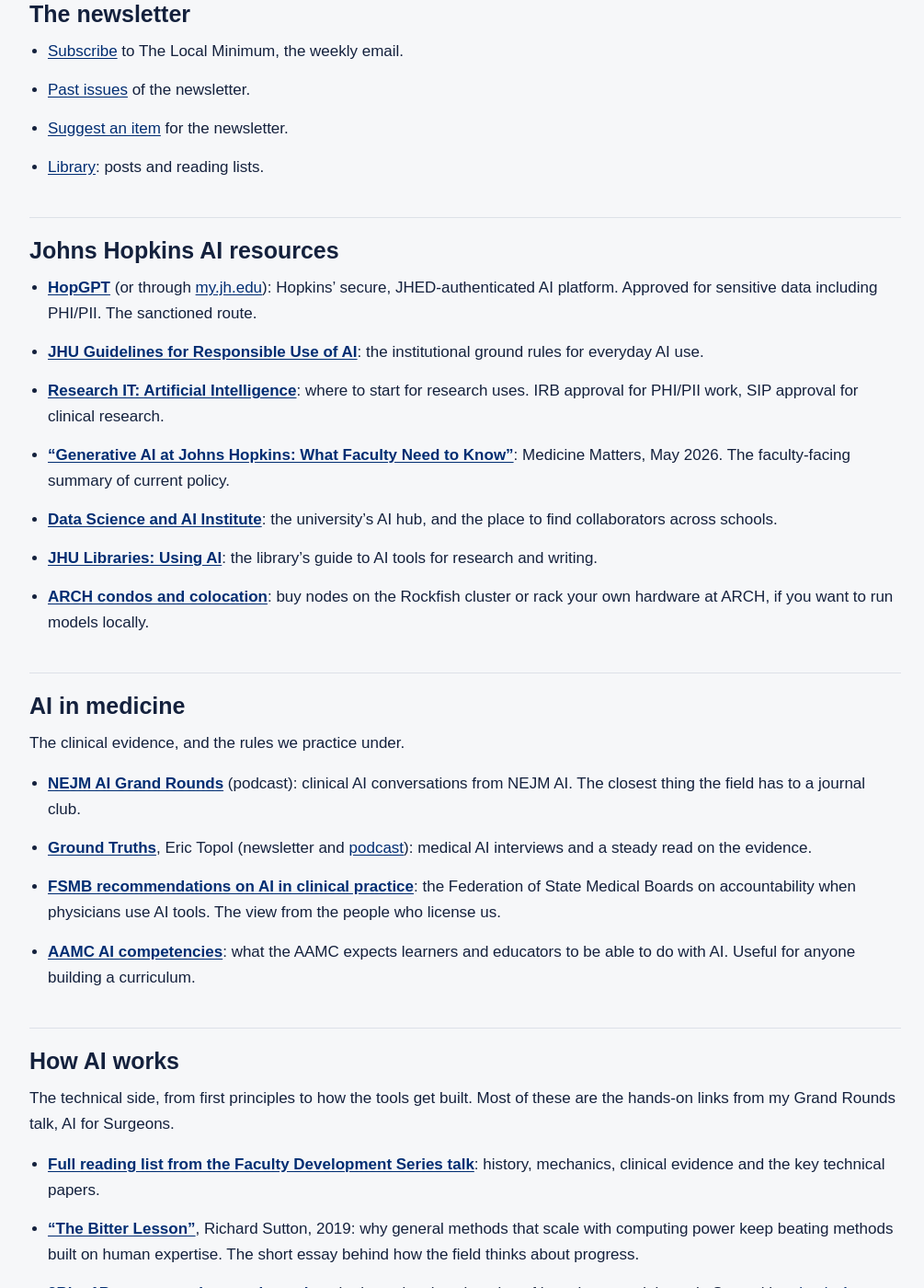
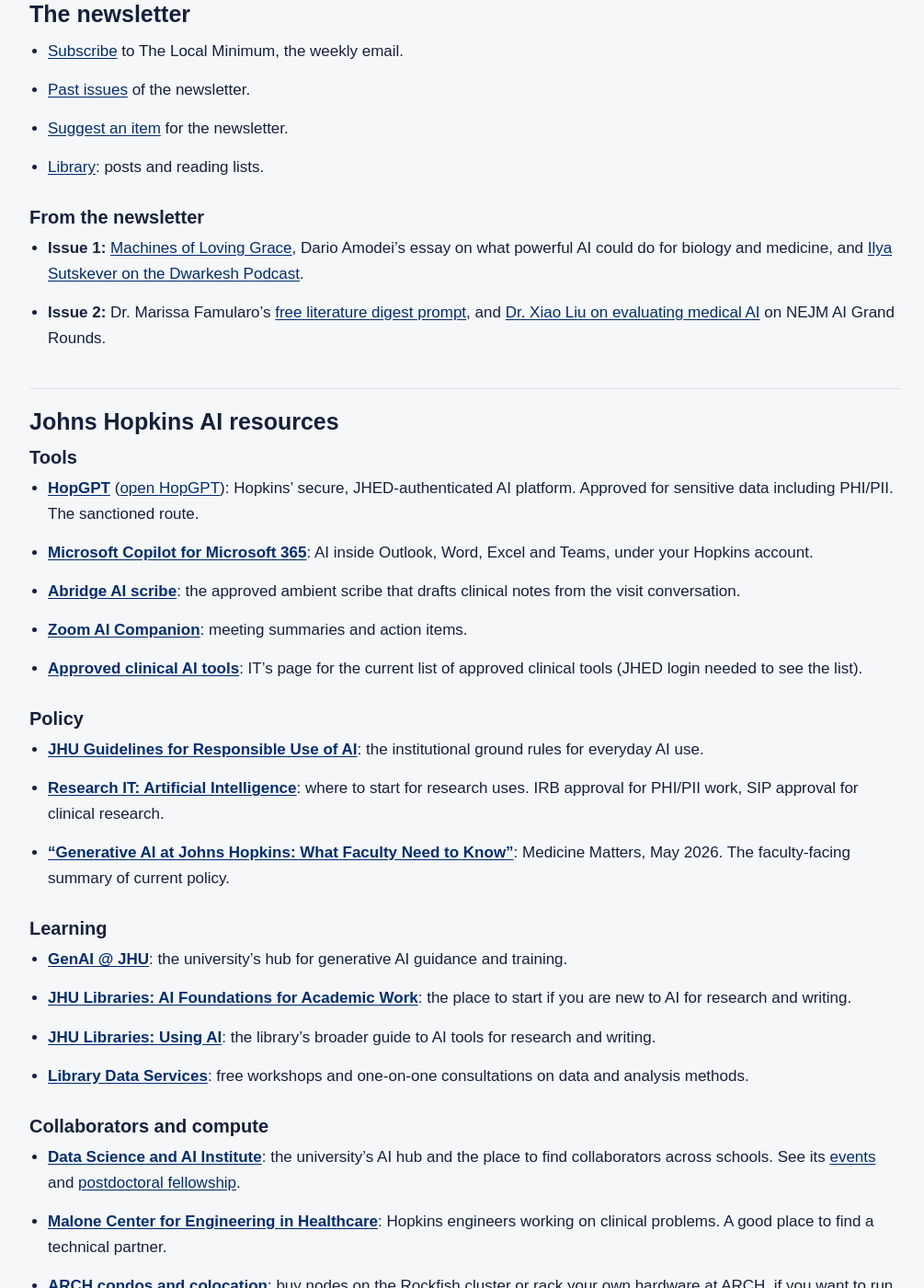
Before and after one commit to davidstonko/ai-surgery, a Jekyll site: the page built from docs/resources/index.md, in a window 1280 px wide and 1400 px high, scrolled down 253 px. Shown: the whole window at 92% size, without its empty margins (134-1139 px from the left). Built offline with Jekyll 4.4.1, drawn with Linux system fonts in a browser that asks for light colours; some of the changed text lies outside the part shown.

Commit message:
Resources: Hopkins tools, policy, learning, collaborators; evaluation checklist; from the newsletter
Co-Authored-By: Claude Opus 5.5 <noreply@anthropic.com>
Claude-Session: https://claude.ai/code/session_01CC9uqAMJHVu3pkJefiANJN

```diff
--- a/docs/resources/index.md
+++ b/docs/resources/index.md
@@ -18,14 +18,38 @@ head_title: "AI Resources for Surgeons | LocalMinimum.us"
 - [Suggest an item](../submit.html) for the newsletter.
 - [Library](../library/): posts and reading lists.
 
+### From the newsletter
+
+- **Issue 1:** [Machines of Loving Grace](https://darioamodei.com/essay/machines-of-loving-grace), Dario Amodei's essay on what powerful AI could do for biology and medicine, and [Ilya Sutskever on the Dwarkesh Podcast](https://www.youtube.com/watch?v=aR20FWCCjAs).
+- **Issue 2:** Dr. Marissa Famularo's [free literature digest prompt](https://statup.app/briefing.html), and [Dr. Xiao Liu on evaluating medical AI](https://ai-podcast.nejm.org/e/beyond-the-hype-dr-xiao-liu-on-evaluating-medical-ai/) on NEJM AI Grand Rounds.
+
 ## Johns Hopkins AI resources
 
-- **[HopGPT](https://it.johnshopkins.edu/ai/hopgpt/)** (or through [my.jh.edu](https://my.jh.edu/)): Hopkins' secure, JHED-authenticated AI platform. Approved for sensitive data including PHI/PII. The sanctioned route.
+### Tools
+
+- **[HopGPT](https://it.johnshopkins.edu/ai/hopgpt/)** ([open HopGPT](https://chat.ai.jh.edu/)): Hopkins' secure, JHED-authenticated AI platform. Approved for sensitive data including PHI/PII. The sanctioned route.
+- **[Microsoft Copilot for Microsoft 365](https://it.johnshopkins.edu/ai/microsoft-copilot/)**: AI inside Outlook, Word, Excel and Teams, under your Hopkins account.
+- **[Abridge AI scribe](https://it.johnshopkins.edu/ai/ambient-virtual-ai-scribes/)**: the approved ambient scribe that drafts clinical notes from the visit conversation.
+- **[Zoom AI Companion](https://it.johnshopkins.edu/ai/zoom-ai-companion/)**: meeting summaries and action items.
+- **[Approved clinical AI tools](https://it.johnshopkins.edu/ai/clinical-tools/)**: IT's page for the current list of approved clinical tools (JHED login needed to see the list).
+
+### Policy
+
 - **[JHU Guidelines for Responsible Use of AI](https://it.johnshopkins.edu/ai/guidelines-for-responsible-use-of-ai/)**: the institutional ground rules for everyday AI use.
 - **[Research IT: Artificial Intelligence](https://researchit.jhu.edu/artificial-intelligence/)**: where to start for research uses. IRB approval for PHI/PII work, SIP approval for clinical research.
 - **["Generative AI at Johns Hopkins: What Faculty Need to Know"](https://medicine-matters.blogs.hopkinsmedicine.org/2026/05/generative-ai-at-johns-hopkins-what-faculty-need-to-know/)**: Medicine Matters, May 2026. The faculty-facing summary of current policy.
-- **[Data Science and AI Institute](https://ai.jhu.edu/)**: the university's AI hub, and the place to find collaborators across schools.
-- **[JHU Libraries: Using AI](https://guides.library.jhu.edu/using-AI)**: the library's guide to AI tools for research and writing.
+
+### Learning
+
+- **[GenAI @ JHU](https://genai.jhu.edu/)**: the university's hub for generative AI guidance and training.
+- **[JHU Libraries: AI Foundations for Academic Work](https://guides.library.jhu.edu/ai-foundations)**: the place to start if you are new to AI for research and writing.
+- **[JHU Libraries: Using AI](https://guides.library.jhu.edu/using-AI)**: the library's broader guide to AI tools for research and writing.
+- **[Library Data Services](https://dataservices.library.jhu.edu/training-workshops/)**: free workshops and one-on-one consultations on data and analysis methods.
+
+### Collaborators and compute
+
+- **[Data Science and AI Institute](https://ai.jhu.edu/)**: the university's AI hub and the place to find collaborators across schools. See its [events](https://ai.jhu.edu/events/) and [postdoctoral fellowship](https://ai.jhu.edu/careers/postdoctoral-fellowship-program/).
+- **[Malone Center for Engineering in Healthcare](https://malonecenter.jhu.edu/)**: Hopkins engineers working on clinical problems. A good place to find a technical partner.
 - **[ARCH condos and colocation](https://www.arch.jhu.edu/about-arch/condos-and-colocation/)**: buy nodes on the Rockfish cluster or rack your own hardware at ARCH, if you want to run models locally.
 
 ## AI in medicine
@@ -36,6 +60,23 @@ The clinical evidence, and the rules we practice under.
 - **[Ground Truths](https://erictopol.substack.com/)**, Eric Topol (newsletter and [podcast](https://erictopol.substack.com/s/podcasts)): medical AI interviews and a steady read on the evidence.
 - **[FSMB recommendations on AI in clinical practice](https://www.fsmb.org/advocacy/news-releases/fsmb-releases-recommendations-on-the-responsible-and-ethical-incorporation-of-ai-into-clinical-practice/)**: the Federation of State Medical Boards on accountability when physicians use AI tools. The view from the people who license us.
 - **[AAMC AI competencies](https://www.aamc.org/about-us/medical-education/ai-competencies)**: what the AAMC expects learners and educators to be able to do with AI. Useful for anyone building a curriculum.
+
+## How to evaluate an AI paper or product
+
+Questions I ask before trusting a model, whether it is in a journal or a sales pitch.
+
+1. **Who and what?** What exactly does it predict or do, and do the patients it was built on look like mine?
+2. **How was it tested?** On held-out data, at another hospital, or prospectively? External and prospective validation carry the most weight.
+3. **Compared to what?** Standard care, clinicians, or a simple model? Is the difference large enough to matter clinically?
+4. **Is it calibrated?** A high AUC can still come with wrong risk estimates.
+5. **What happens when it is wrong,** and who catches the error?
+6. **Did it change anything?** Better decisions or outcomes, or only better predictions?
+
+The reporting guidelines are the formal version of these questions:
+
+- **[TRIPOD+AI](https://doi.org/10.1136/bmj-2023-078378)** (BMJ 2024): prediction models built with regression or machine learning.
+- **[CONSORT-AI](https://doi.org/10.1038/s41591-020-1034-x)** and **[SPIRIT-AI](https://doi.org/10.1038/s41591-020-1037-7)** (Nature Medicine 2020): trials of AI interventions, and their protocols. Dr. Xiao Liu, featured in Issue 2, was first author on CONSORT-AI.
+- **[DECIDE-AI](https://doi.org/10.1038/s41591-022-01772-9)** (Nature Medicine 2022): early clinical evaluation of AI decision support.
 
 ## How AI works
 
```
